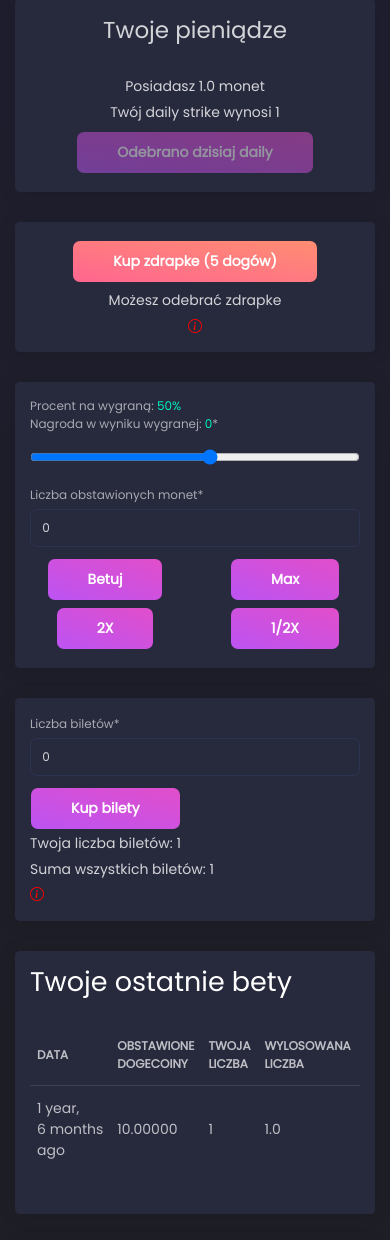
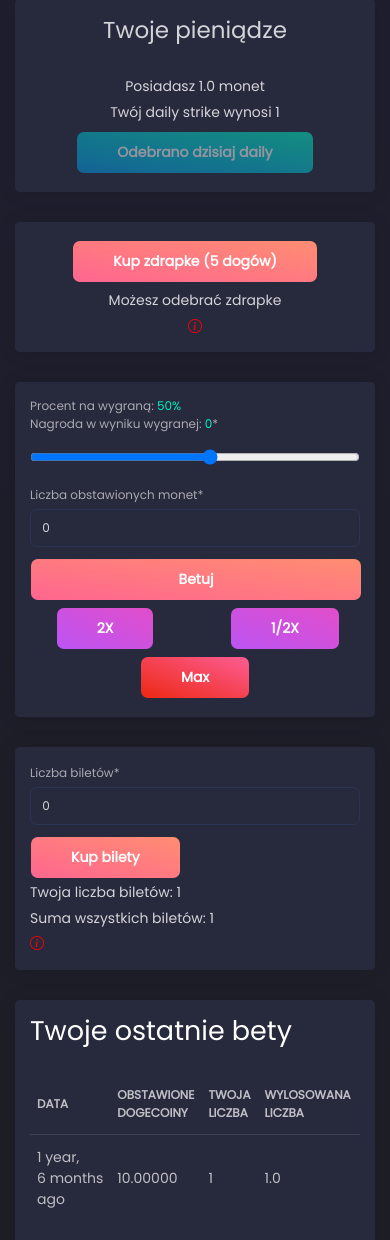
Before and after one commit to DogsonPl/bot_for_messenger_website_django, a Django app: page /casino/ in a window 390 px wide. Shown: the part 90-1330 px from the top of the page. Run offline with Django 3.2, Linux system fonts and the light colour scheme; a user stored in the database is signed in; tables that the repository leaves empty hold one stand-in row (values such as "Sample post"); parts of the project's set-up code (start-up, migrations or seed data) failed here and were passed over; some libraries are stand-ins or nearby versions; some web fonts are replaced.

Commit message:
casino page webpage mobile frontend update

```diff
--- a/bot_page/casino/templates/casino/index.html
+++ b/bot_page/casino/templates/casino/index.html
@@ -27,9 +27,9 @@
                     <p>Posiadasz <span id="user_money">{{player.money | format_money}}</span> monet</p>
                     <p>Twój daily strike wynosi <span id="daily_strike">{{player.daily_strike}}</span></p>
                     {% if player.take_daily == 0 %}
-                    <button class="btn btn-primary" id="daily_button" type="button">Odbierz daily</button>
+                    <button class="btn btn-success" id="daily_button" type="button">Odbierz daily</button>
                     {% else %}
-                    <button class="btn btn-primary" id="daily_button_disabled" type="button" disabled>Odebrano dzisiaj daily</button>
+                    <button class="btn btn-success" id="daily_button_disabled" type="button" disabled>Odebrano dzisiaj daily</button>
                     {% endif %}
                 </div>
             </div>
@@ -49,24 +49,24 @@
 
 
     <div class="row">
-        <div class="col-md-6">
+        <div class="col-sm-7 col-md-6">
             <div class="card">
                 <div class="card-body">
                     <form id="bet">
                         {% csrf_token %}
                         {{ bet_form | crispy }}
                         <div class="row text-center">
-                            <div class="col">
-                                <button class="btn btn-primary" id="bet_button" type="submit">Betuj</button>
+                            <div class="col-12">
+                                <button class="btn btn-warning btn-block" id="bet_button" type="submit">Betuj</button>
                             </div>
-                            <div class="col">
-                                <button class="btn btn-primary" type="button" onclick="max()">Max</button>
-                            </div>
-                            <div class="col">
+                            <div class="col-6 col-md-4">
                                 <button class="btn btn-primary" type="button" onclick="multiply()">2X</button>
                             </div>
-                            <div class="col">
+                            <div class="col-6 col-md-4">
                                 <button class="btn btn-primary" type="button" onclick="divide()">1/2X</button>
+                            </div>
+                            <div class="col-12 col-md-4">
+                                <button class="btn btn-danger" type="button" onclick="max()">Max</button>
                             </div>
                         </div>
                     </form>
@@ -74,13 +74,13 @@
                 </div>
             </div>
         </div>
-        <div class="col-md-6">
+        <div class="col-sm-5 col-md-6">
             <div class="card">
                 <div class="card-body">
                     <form id="jackpot">
                         {% csrf_token %}
                         {{ jackpot_form | crispy }}
-                        <button class="btn btn-primary" id="jackpot_button" type="submit">Kup bilety</button>
+                        <button class="btn btn-warning" id="jackpot_button" type="submit">Kup bilety</button>
                     </form>
                     <p>Twoja liczba biletów: <span id="user_tickets">{{ user_tickets }}</span></p>
                     <p>Suma wszystkich biletów: <span id="total_tickets">{{ total_tickets }}</span></p>
--- a/bot_page/templates/base.html
+++ b/bot_page/templates/base.html
@@ -44,7 +44,7 @@
                         <div class="navbar-nav">
                             <ul class="navbar-nav">
                                 <li class="nav-item {% if nav_bar == 'home' %}active{% endif %}">
-                                    <a class="nav-link" href="{% url 'home:index' %}">Strona główna</a>
+                                    <a class="nav-link" href="{% url 'home:index' %}">Główna</a>
                                 </li>
                                 <li class="nav-item {% if nav_bar == 'casino' %}active{% endif %}">
                                     <a class="nav-link" href="{% url 'casino:index' %}">Kasyno</a>
```
